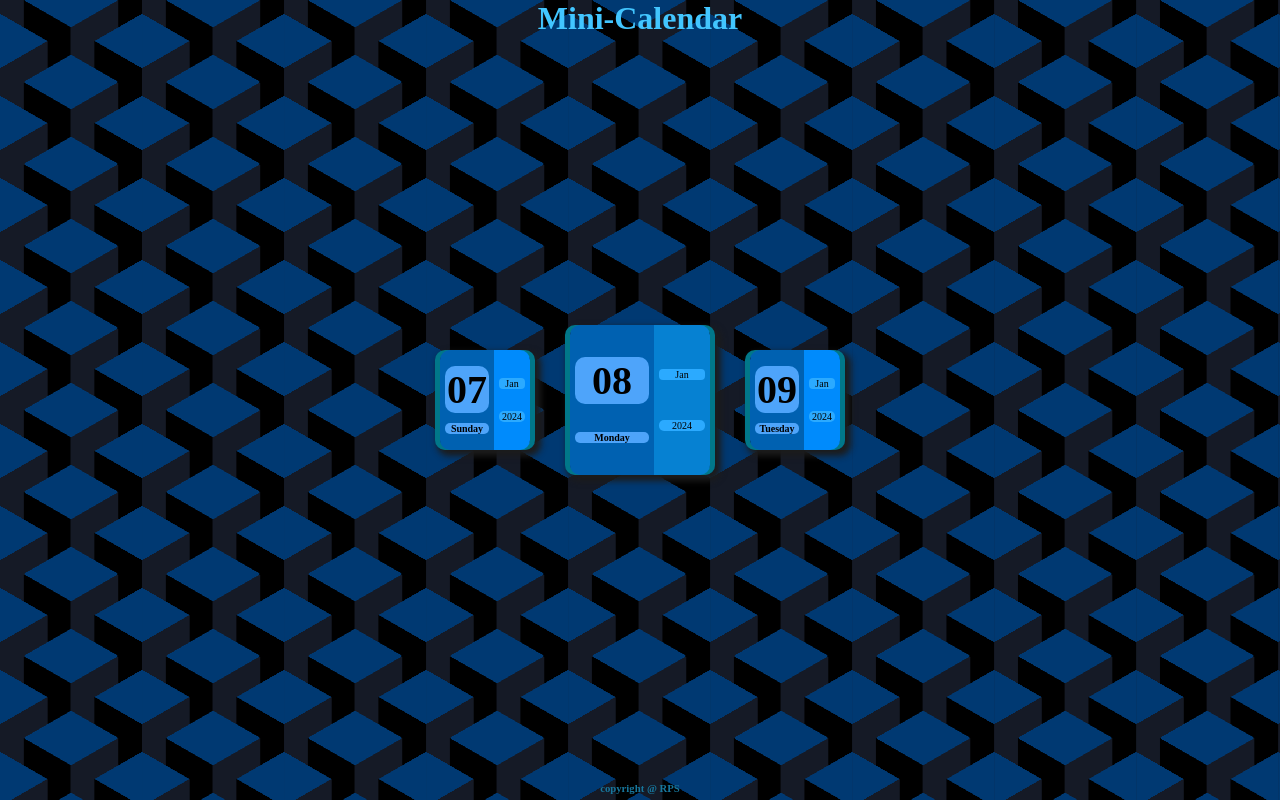
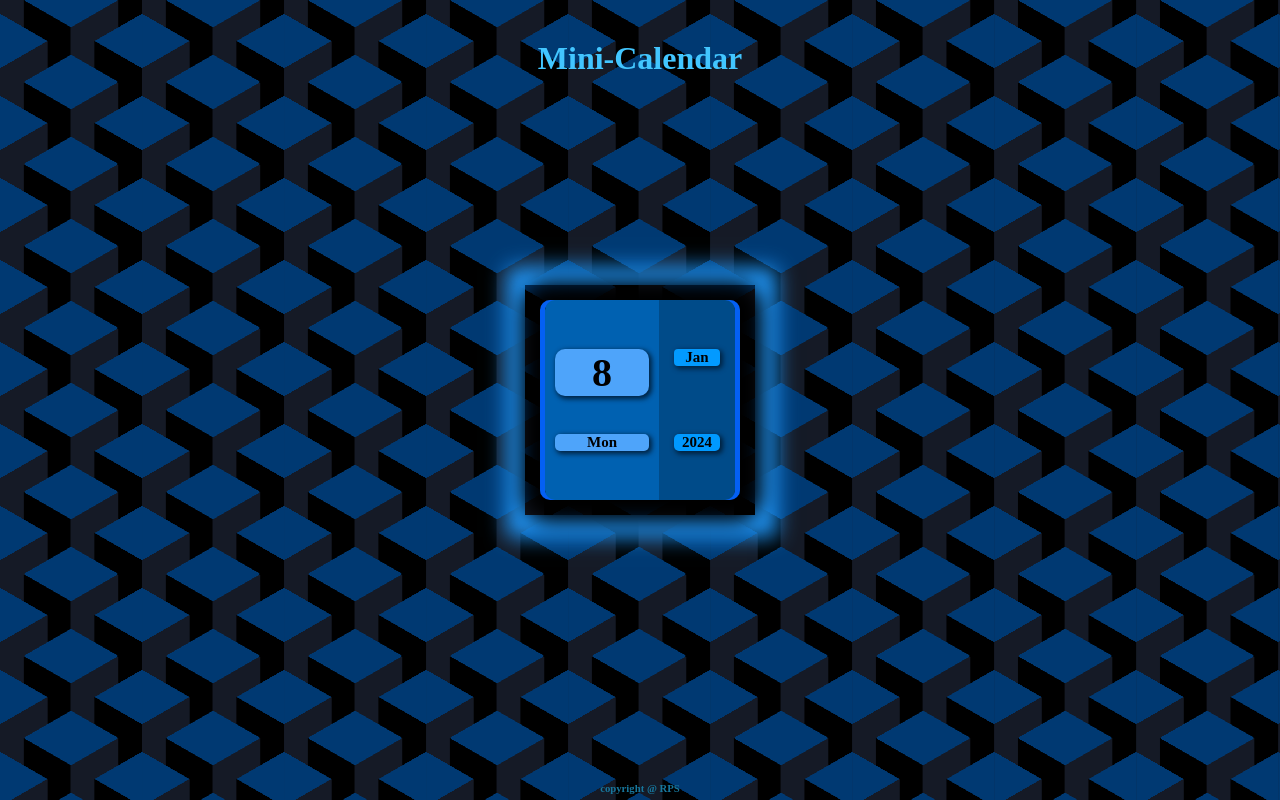
Before and after one commit to rpsrivastava24337/Mini-Calendar, a plain HTML site: page index.html in a window 1280 px wide. Drawn offline with Linux system fonts and the light colour scheme.

Commit message:
Add:date,day,month,year

```diff
--- a/app.js
+++ b/app.js
@@ -0,0 +1,23 @@
+
+let currentDate = document.getElementById("currentDate")
+let currentDay = document.getElementById("currentDay")
+let currentMonth = document.getElementById("currentMonth")
+let currentYear = document.getElementById("currentYear")
+
+setTimeout(() => {
+    function update() {
+let current =new Date()
+
+const weekday = ["Sunday","Monday","Tuesday","Wednesday","Thursday","Friday","Saturday"];
+
+const month = ["January","February","March","April","May","June","July","August","September","October","November","December"];
+
+currentDate.innerHTML=current.getDate()
+currentDay.innerHTML=weekday[current.getDay()].slice(0,3)
+currentMonth.innerHTML=month[current.getMonth()].slice(0,3)
+currentYear.innerHTML=current.getFullYear()
+
+}
+
+    update()
+}, 1000);
--- a/index.html
+++ b/index.html
@@ -17,47 +17,22 @@
             </h1>
         </header>
         <div class="cards">
-            <div class="card">
-
-                <div class="one">
-                    <div class="date">07</div>
-                    <div class="day">Sunday</div>
-                </div>
-                <div class="two">
-
-                    <div class="month">Jan</div>
-                    <div class="year">2024</div>
-                </div>
-
-            </div>
 
             <div class="card" id="main">
 
                 <div class="one">
 
-                    <div class="date">08</div>
-                    <div class="day">Monday</div>
+                    <div class="date" id="currentDate"></div>
+                    <div class="day" id="currentDay"></div>
                 </div>
 
                 <div class="two">
-                    <div class="month">Jan</div>
-                    <div class="year">2024</div>
+                    <div class="month" id="currentMonth"></div>
+                    <div class="year" id="currentYear"></div>
                 </div>
 
             </div>
 
-            <div class="card">
-                <div class="one">
-                    <div class="date">09</div>
-                    <div class="day">Tuesday</div>
-                </div>
-
-                <div class="two">
-
-                    <div class="month">Jan</div>
-                    <div class="year">2024</div>
-                </div>
-            </div>
         </div>
         <footer>
             <h6>
@@ -66,7 +41,7 @@
         </footer>
 
     </div>
-
+    <script src="app.js"></script>
 </body>
 
 </html>
--- a/style.css
+++ b/style.css
@@ -41,6 +41,7 @@ html {
    align-items: center;
    cursor: pointer;
 
+   box-shadow: 2px 2px 20px 20px rgb(33, 155, 255);
 }
 
 @media (max-width: 800px) {
@@ -50,70 +51,44 @@ html {
   }
 
 .card {
-    width:100px;
-    height: 100px;
+    width:200px;
+    height: 200px;
     margin: 15px;
     display: flex;
     justify-content: center;
     align-items: center;
     border-radius:10px;
-    border:solid rgb(1, 119, 137) 5px;
-    box-shadow: 4px 4px 6px 2px rgb(28, 28, 28);
+    border:solid rgb(4, 96, 244) 5px;
+    box-shadow: 2px 2px 20px 20px rgb(0, 0, 0);
 
 }
 
-#main {
-    width: 150px;
-    height: 150px;
-}
-
-#main .one {
-    background-color: #0061b1;
-    width: 60%;
-    height: 150px;
-    display: flex;
-    flex-direction: column;
-    justify-content: space-evenly;
-    padding: 5px;
-    text-align: center;
-    border-radius: 10px 0 0 10px;
-}
 
 .one {
     background-color: #0061b1;
     width: 60%;
-    height: 100px;
+    height: 200px;
     display: flex;
     flex-direction: column;
     justify-content: space-evenly;
-    padding: 5px;
+    padding: 10px;
     text-align: center;
     border-radius: 10px 0 0 10px;
 }
+.one:hover{
+
+}
 
 
-#main .two {
-    background-color: #0681d2;
+.two {
+    background-color: #004b89;
     width: 40%;
-    height: 150px;
+    height: 200px;
     margin: 0%;
     display: flex;
     flex-direction: column;
-    justify-content: space-evenly;
-    padding: 5px;
-    text-align: center;
-    border-radius: 0px 10px 10px 0px;
-}
-
-.two {
-    background-color: #008bfc;
-    width: 40%;
-    height: 100px;
-    margin: 0%;
-    display: flex;
-    flex-direction: column;
-    justify-content: space-evenly;
-    padding: 5px;
+    justify-content: space-around;
+    padding: 15px;
     text-align: center;
     border-radius: 0px 10px 10px 0px;
     font-size:10px;
@@ -122,9 +97,10 @@ html {
 
 .day {
     background-color: #4ea4fa;
-    font-size: 10px;
+    font-size: 15px;
     border-radius: 5px;
     font-weight: bolder;
+    box-shadow: 2px 2px 5px 1px rgb(0, 35, 66);
 }
 
 .date {
@@ -133,24 +109,31 @@ html {
     font-size: 40px;
     border-radius: 10px;
     font-weight: bold;
-
+    box-shadow: 2px 2px 5px 1px rgb(0, 35, 66);
 }
 
 .year {
-    background-color: #2baaff;
+    background-color: #0099ff;
     border-radius: 5px;
     color: rgb(0, 0, 0);
+    font-weight: bolder;
+    font-size: 15px;
+    box-shadow: 2px 2px 5px 1px rgb(1, 31, 58);
 
 }
 
 .month {
-    background-color: #2baaff;
-    border-radius: 4px;
+    background-color: #029aff;
+    border-radius: 4px ;
+    font-size: 15px;
+    font-weight: bolder;
+    box-shadow: 2px 2px 5px 1px rgb(0, 35, 66);
+
 }
 
 header {
     position: absolute;
-    top: 0%;
+    top: 5%;
     width: 100%;
     color:rgb(66, 198, 255);
     text-align: center;
```
